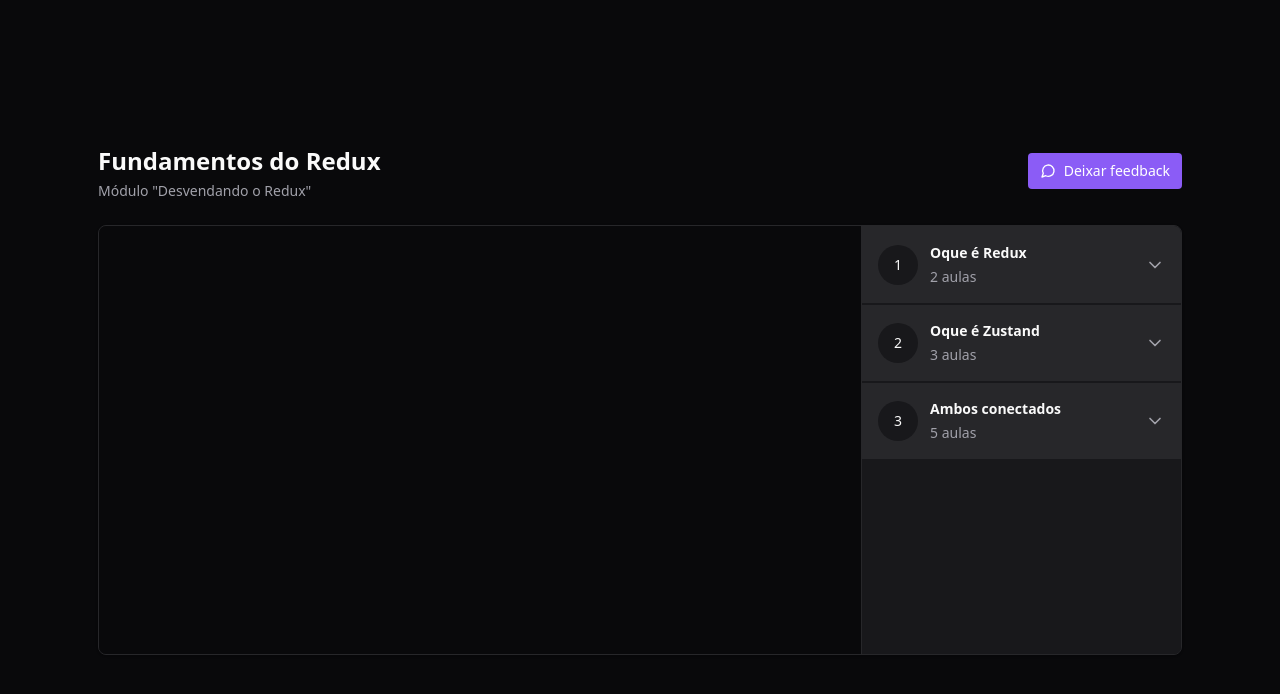
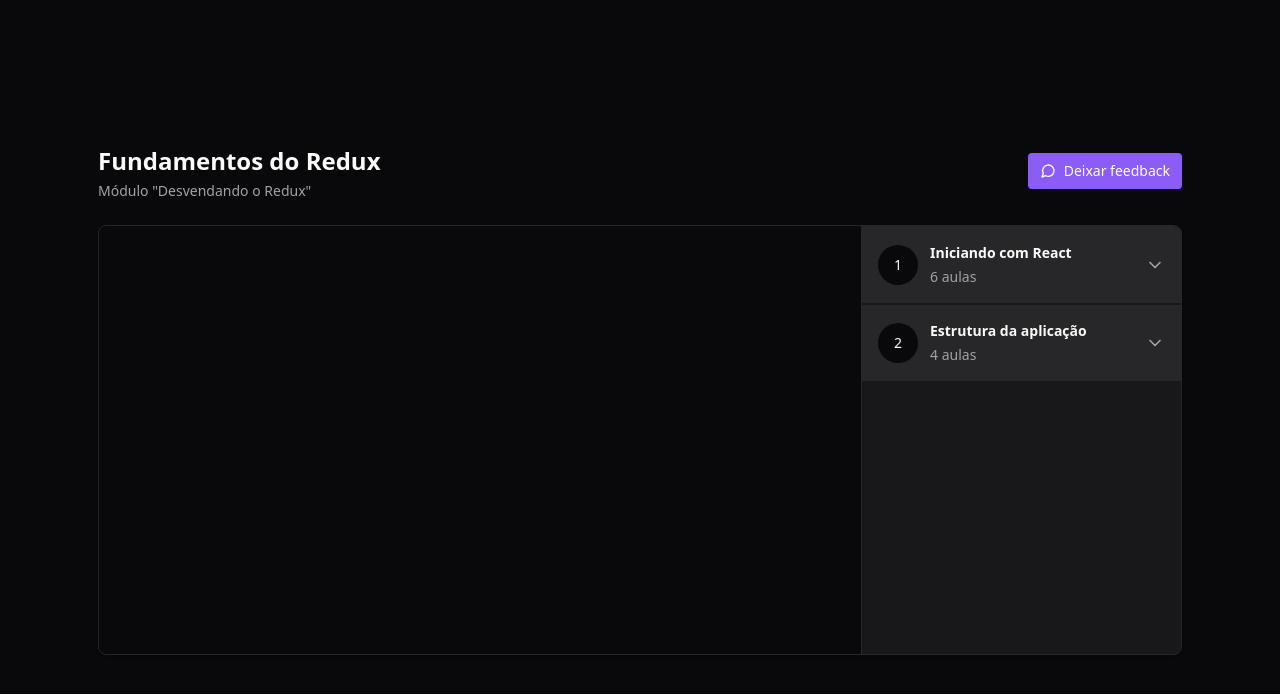
Before and after one commit to diaspd/redux-zustand-player, a React (Vite) app: page / in a window 1280 px wide. Shown: the top 694 px of the page. Built offline with nearby package versions, Linux system fonts and the light colour scheme.

Commit message:
update lesson on video player

```diff
--- a/src/components/Lesson.tsx
+++ b/src/components/Lesson.tsx
@@ -3,11 +3,12 @@ import { VideoIcon } from "lucide-react";
 interface LessonProps {
   title: string
   duration: string
+  onPlay: () => void
 }
 
-export function Lesson({ title, duration }: LessonProps) {
+export function Lesson({ title, duration, onPlay }: LessonProps) {
   return (
-    <button className="flex items-center gap-3 text-sm text-zinc-400">
+    <button onClick={onPlay} className="flex items-center gap-3 text-sm text-zinc-400">
         <VideoIcon className="w-5 h-5 text-zinc-500"/>
         <span className="truncate">{title}</span>
         <span className="ml-auto font-mono text-sm text-zinc-500">{duration}</span>
--- a/src/components/Module.tsx
+++ b/src/components/Module.tsx
@@ -2,6 +2,9 @@ import { ChevronDown } from "lucide-react";
 import { Lesson } from "./Lesson";
 
 import * as Collapsible from '@radix-ui/react-collapsible'
+import { useAppSelector } from "../store";
+import { useDispatch } from "react-redux";
+import { play } from "../store/slices/player";
 
 interface ModuleProps {
   title: string
@@ -10,10 +13,16 @@ interface ModuleProps {
 }
 
 export function Module({ title, moduleIndex, amountOfLessons }: ModuleProps) {
+  const dispatch = useDispatch()
+
+  const lessons = useAppSelector((state) => {
+    return state.player.course.modules[moduleIndex].lessons
+  })
+
   return(
     <Collapsible.Root className="group">
     <Collapsible.Trigger className="flex w-full items-center gap-3 bg-zinc-800 p-4">
-      <div className="flex h-10 w-10 rounded-full items-center justify-center bg-zinc-900 text-sm font-medium">{moduleIndex + 1}</div>
+      <div className="flex h-10 w-10 rounded-full items-center justify-center bg-zinc-950 text-sm font-medium">{moduleIndex + 1}</div>
 
       <div className="flex flex-col gap-1 text-left">
         <strong className="text-sm">{title}</strong>
@@ -25,11 +34,16 @@ export function Module({ title, moduleIndex, amountOfLessons }: ModuleProps) {
 
     <Collapsible.Content className="animate-slideDown">
       <nav className="relative flex flex-col gap-4 p-6">
-          <Lesson title="Fundamentos do Redux" duration="10:50"/>
-
-          <Lesson title="Fundamentos do Zustand" duration="5:00"/>
-
-          <Lesson title="Trabalhando com Redux e Zustand" duration="15:36" />
+        {lessons.map((lesson, lessonIndex) => {
+          return (
+            <Lesson
+              key={lesson.id}
+              title={lesson.title}
+              duration={lesson.duration}
+              onPlay={() => dispatch(play([moduleIndex, lessonIndex]))}
+            />
+          )
+        })}
       </nav>
     </Collapsible.Content>
     </Collapsible.Root>
--- a/src/components/Video.tsx
+++ b/src/components/Video.tsx
@@ -1,13 +1,23 @@
 import ReactPlayer from "react-player";
+import { useAppSelector } from "../store";
 
 export function Video() {
+  const lesson = useAppSelector(state => {
+    const { currentModuleIndex, currentLessonIndex } = state.player
+
+    const currentLesson =
+      state.player.course.modules[currentModuleIndex].lessons[currentLessonIndex]
+
+    return currentLesson
+  })
+
   return (
     <div className="w-full bg-zinc-950 aspect-video">
     <ReactPlayer
         width="100%"
         height="100%"
         controls
-        url="https://youtu.be/7A4UQGrFU9Q?si=4hizm_gmRAgVtN6J"
+        url={`https://youtube.com/watch?v=${lesson.id}/`}
     />
     </div>
   )
--- a/src/pages/Player.tsx
+++ b/src/pages/Player.tsx
@@ -1,8 +1,13 @@
 import { Header } from "../components/Header";
 import { Video } from "../components/Video";
 import { Module } from "../components/Module";
+import { useAppSelector } from "../store";
 
 export function Player() {
+  const modules = useAppSelector(state => {
+    return state.player.course.modules
+  })
+
   return (
     <div className="h-screen bg-zinc-950 text-zinc-50 flex justify-center items-center">
     <div className="flex w-3/4 px-2 lg:w-[1100px] flex-col gap-6">
@@ -16,9 +21,16 @@ export function Player() {
       <aside className="max-h-96 lg:max-h-full scrollbar-thin scrollbar-track-zinc-950 scrollbar-thumb-zinc-800 lg:w-80 border-t lg:border-l border-zinc-800 bg-zinc-900 w-full overflow-y-scroll lg:absolute lg:top-0 lg:bottom-0 lg:right-0">
 
       <div className="divide-y-2 divide-zinc-900" >
-        <Module moduleIndex={0} title="Oque é Redux" amountOfLessons={2} />
-        <Module moduleIndex={1} title="Oque é Zustand" amountOfLessons={3}/>
-        <Module moduleIndex={2} title="Ambos conectados" amountOfLessons={5}/>
+        { modules.map((module, index) => {
+          return (
+            <Module
+              key={module.id}
+              moduleIndex={index}
+              title={module.title}
+              amountOfLessons={module.lessons.length}
+            />
+          )
+        })}
       </div>
 
       </aside>
--- a/src/store/index.ts
+++ b/src/store/index.ts
@@ -1,8 +1,11 @@
 import { configureStore } from '@reduxjs/toolkit'
 import { useSelector, TypedUseSelectorHook } from 'react-redux';
+import { player } from './slices/player';
 
 export const store = configureStore({
-  reducer: {}
+  reducer: {
+    player,
+  }
 })
 
 export type RootState = ReturnType<typeof store.getState>
--- /dev/null
+++ b/src/store/slices/player.ts
@@ -0,0 +1,45 @@
+import { createSlice } from "@reduxjs/toolkit";
+
+const playerSlice = createSlice({
+  name: 'player',
+  initialState: {
+    course: {
+      modules: [
+        {
+          id: '1',
+          title: 'Iniciando com React',
+          lessons: [
+            { id: '7A4UQGrFU9Q?si=4hizm_gmRAgVtN6J', title: 'CSS Modules', duration: '13:45' },
+            { id: 'w-DW4DhDfcw', title: 'Estilização do Post', duration: '10:05' },
+            { id: 'D83-55LUdKE', title: 'Componente: Header', duration: '06:33' },
+            { id: 'W_ATsETujaY', title: 'Componente: Sidebar', duration: '09:12' },
+            { id: 'Pj8dPeameYo', title: 'CSS Global', duration: '03:23' },
+            { id: '8KBq2vhwbac', title: 'Form de comentários', duration: '11:34' },
+          ],
+        },
+        {
+          id: '2',
+          title: 'Estrutura da aplicação',
+          lessons: [
+            { id: 'gE48FQXRZ_o', title: 'Componente: Comment', duration: '13:45' },
+            { id: 'Ng_Vk4tBl0g', title: 'Responsividade', duration: '10:05' },
+            { id: 'h5JA3wfuW1k', title: 'Interações no JSX', duration: '06:33' },
+            { id: '1G0vSTqWELg', title: 'Utilizando estado', duration: '09:12' },
+          ],
+        },
+      ],
+    },
+    currentModuleIndex: 0,
+    currentLessonIndex: 0
+  },
+  reducers: {
+    play: (state, action) => {
+      state.currentModuleIndex = action.payload[0]
+      state.currentLessonIndex = action.payload[1]
+    }
+  }
+})
+
+export const player = playerSlice.reducer
+
+export const { play } = playerSlice.actions
```
